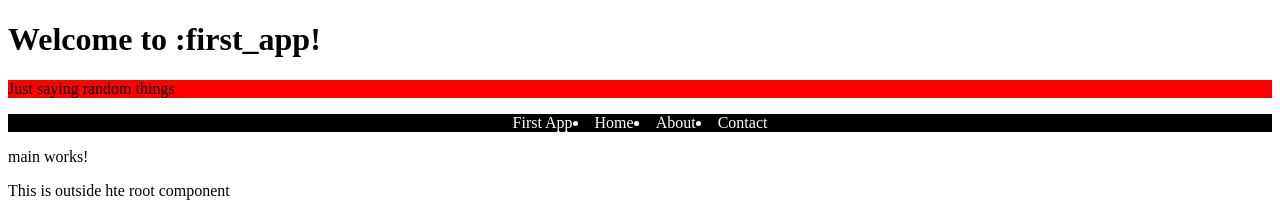
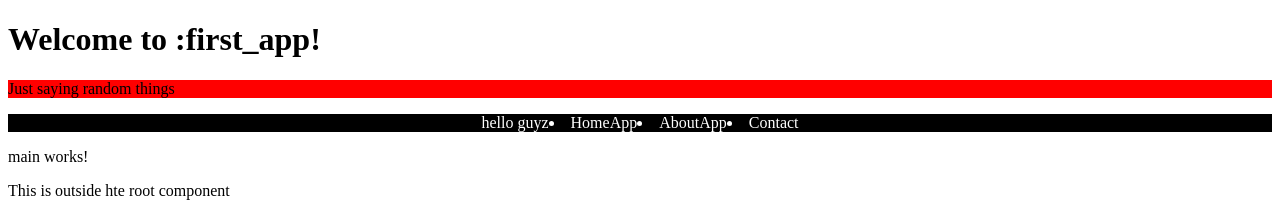
Before and after one commit to Deva-2002/First_Angular_App, an Angular app: page / in a window 1280 px wide. Shown: the top 204 px of the page. Built offline with nearby package versions, Linux system fonts and the light colour scheme.

Commit message:
signalling

```diff
--- a/src/app/app.ts
+++ b/src/app/app.ts
@@ -9,7 +9,7 @@
   template: `
     <h1>Welcome to :{{ title() }}!</h1>
   <p>Just saying random things</p>
-  <app-header/>
+  <app-header [about]=aboutMessage()/>
   <app-main/>
     <router-outlet />
   `,
@@ -22,4 +22,5 @@
 
 export class App {
   title = signal('first_app');
+  aboutMessage=signal('AboutApp')
 }
--- a/src/app/componenet/header/header.html
+++ b/src/app/componenet/header/header.html
@@ -1,9 +1,9 @@
 <header>
     <nav>
-        <div class="left-div">First App</div>
+        <div class="left-div">{{title()}}</div>
         <div class="right-div">
-            <li>Home</li>
-            <li>About</li>
+            <li>{{home}}</li>
+            <li>{{about()}}</li>
             <li>Contact</li>
         </div>
     </nav>
--- a/src/app/componenet/header/header.ts
+++ b/src/app/componenet/header/header.ts
@@ -1,4 +1,4 @@
-import { Component } from '@angular/core';
+import { Component, input, signal } from '@angular/core';
 
 @Component({
   selector: 'app-header',
@@ -7,5 +7,7 @@
   styleUrl: './header.scss',
 })
 export class Header {
-
+  title=signal('hello guyz')
+  home ="HomeApp"
+  about=input("RandomAbout")
 }
```
